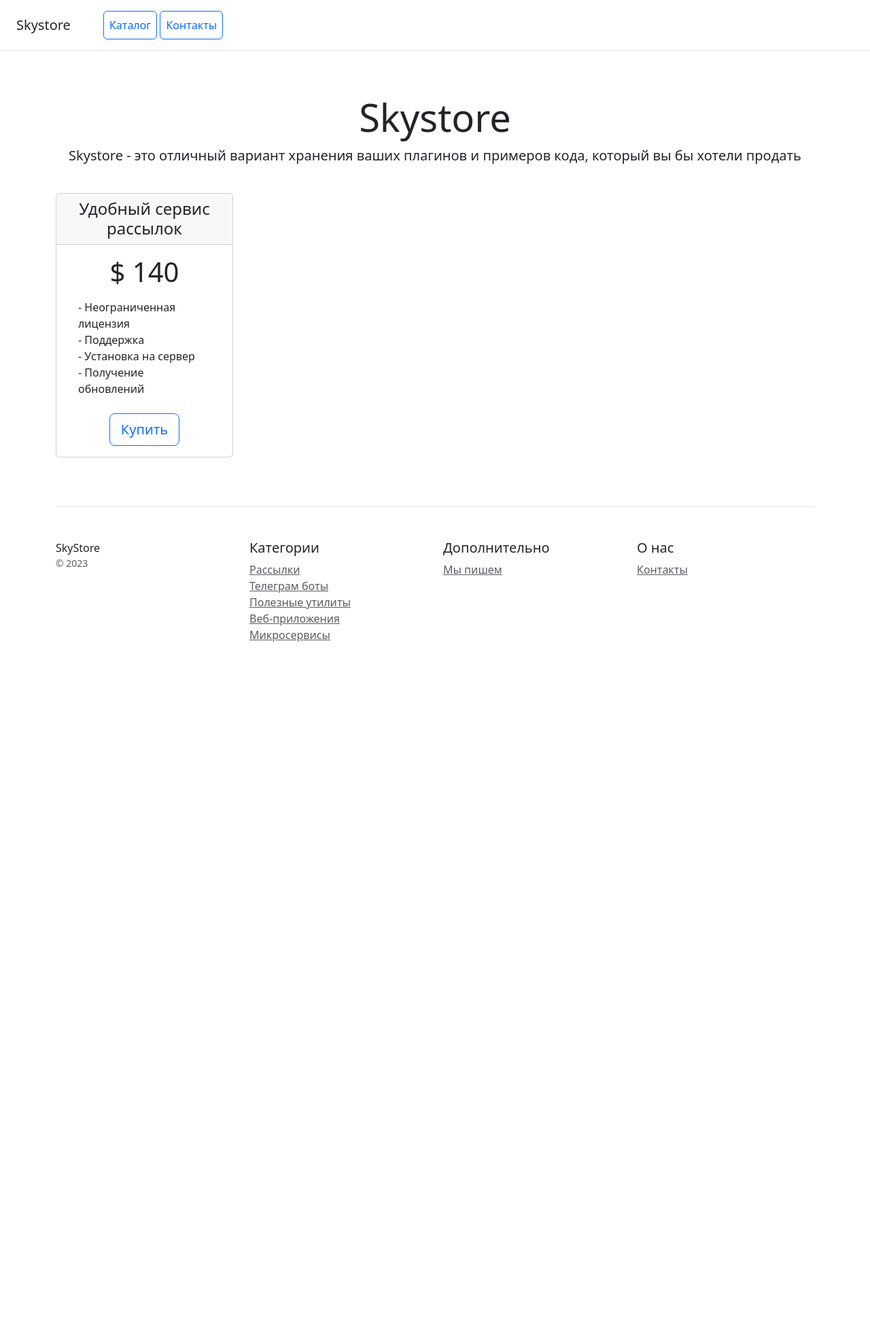
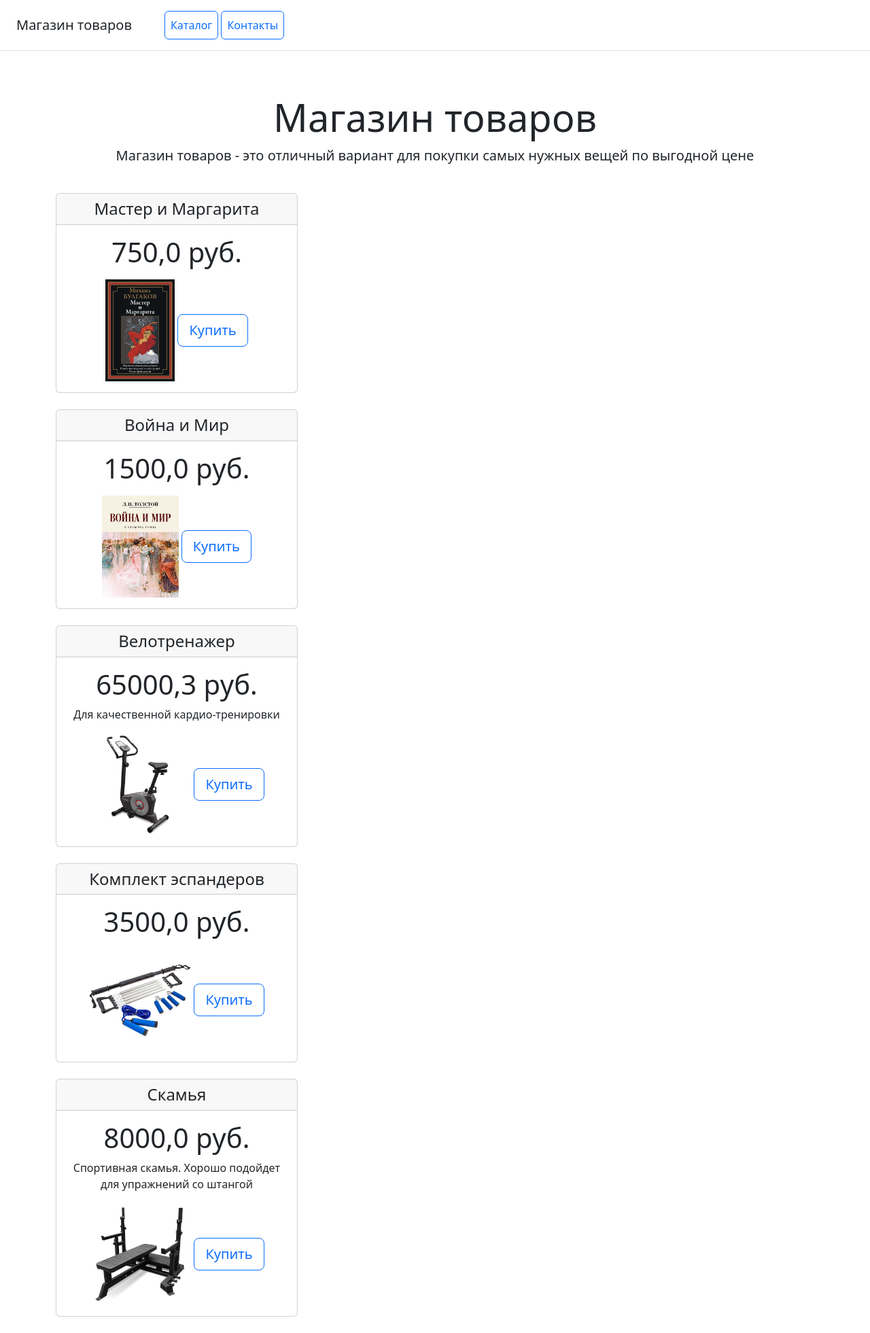
Before and after one commit to Alex26112022/mailing_management_service, a Django app: page / in a window 1280 px wide. Shown: the whole page at 68% size. Before the commit the page ends 944 px from the top, so only its background shows below. Run offline with Django 5.2, Linux system fonts and the light colour scheme; data comes from the database, SQL or seed files in the repository.

Commit message:
refactor index

```diff
--- a/catalog/templates/catalog/index.html
+++ b/catalog/templates/catalog/index.html
@@ -3,12 +3,12 @@
 <head>
     <meta charset="utf-8">
     <meta name="viewport" content="width=device-width, initial-scale=1">
-    <title>Skystore</title>
+    <title>Магазин товаров</title>
     <link href="https://cdn.jsdelivr.net/npm/bootstrap@5.3.2/dist/css/bootstrap.min.css" rel="stylesheet" integrity="sha384-T3c6CoIi6uLrA9TneNEoa7RxnatzjcDSCmG1MXxSR1GAsXEV/Dwwykc2MPK8M2HN" crossorigin="anonymous">
 </head>
 <body>
 <div class="d-flex flex-column flex-md-row align-items-center p-3 px-md-4 mb-3 bg-white border-bottom box-shadow">
-    <h5 class="my-0 mr-md-auto font-weight-normal">Skystore</h5>
+    <h5 class="my-0 mr-md-auto font-weight-normal">Магазин товаров</h5>
     <nav class="ms-5">
         <a class="p-2 btn btn-outline-primary" href="/">Каталог</a>
         <a class="p-2 btn btn-outline-primary" href="/contacts/">Контакты</a>
@@ -16,63 +16,32 @@
 </div>
 
 <div class="pricing-header px-3 py-3 pt-md-5 pb-md-4 mx-auto text-center">
-    <h1 class="display-4">Skystore</h1>
-    <p class="lead">Skystore - это отличный вариант хранения ваших плагинов и примеров кода, который вы бы хотели
-        продать</p>
+    <h1 class="display-4">Магазин товаров</h1>
+    <p class="lead">Магазин товаров - это отличный вариант для покупки самых
+        нужных вещей по выгодной цене</p>
 </div>
 
+{% for product in data_products %}
 <div class="container">
     <div class="row text-center">
-        <div class="col-3">
+        <div class="col-4">
             <div class="card mb-4 box-shadow">
                 <div class="card-header">
-                    <h4 class="my-0 font-weight-normal">Удобный сервис рассылок</h4>
+                    <h4 class="my-0 font-weight-normal">{{ product.title }}</h4>
                 </div>
                 <div class="card-body">
-                    <h1 class="card-title pricing-card-title">$ 140</h1>
-                    <ul class="list-unstyled mt-3 mb-4 text-start m-3">
-                        <li>- Неограниченная лицензия</li>
-                        <li>- Поддержка</li>
-                        <li>- Установка на сервер</li>
-                        <li>- Получение обновлений</li>
-                    </ul>
+                    <h1 class="card-title pricing-card-title">
+                        {{product.price }} руб.</h1>
+                    <p>{{ product.description }}</p>
+                    <img src="{{ product.image.url }}"
+                         style="max-height: 150px;">
                     <button type="button" class="btn btn-lg btn-block btn-outline-primary">Купить</button>
                 </div>
             </div>
         </div>
     </div>
-
-    <footer class="pt-4 my-md-5 pt-md-5 border-top">
-        <div class="row">
-            <div class="col-12 col-md">
-                SkyStore
-                <small class="d-block mb-3 text-muted">&copy; 2023</small>
-            </div>
-            <div class="col-6 col-md">
-                <h5>Категории</h5>
-                <ul class="list-unstyled text-small">
-                    <li><a class="text-muted" href="#">Рассылки</a></li>
-                    <li><a class="text-muted" href="#">Телеграм боты</a></li>
-                    <li><a class="text-muted" href="#">Полезные утилиты</a></li>
-                    <li><a class="text-muted" href="#">Веб-приложения</a></li>
-                    <li><a class="text-muted" href="#">Микросервисы</a></li>
-                </ul>
-            </div>
-            <div class="col-6 col-md">
-                <h5>Дополнительно</h5>
-                <ul class="list-unstyled text-small">
-                    <li><a class="text-muted" href="#">Мы пишем</a></li>
-                </ul>
-            </div>
-            <div class="col-6 col-md">
-                <h5>О нас</h5>
-                <ul class="list-unstyled text-small">
-                    <li><a class="text-muted" href="/contacts/">Контакты</a></li>
-                </ul>
-            </div>
-        </div>
-    </footer>
 </div>
+{% endfor %}
 
 <script src="https://cdn.jsdelivr.net/npm/bootstrap@5.3.2/dist/js/bootstrap.bundle.min.js" integrity="sha384-C6RzsynM9kWDrMNeT87bh95OGNyZPhcTNXj1NW7RuBCsyN/o0jlpcV8Qyq46cDfL" crossorigin="anonymous"></script>
 </body>
--- a/catalog/views.py
+++ b/catalog/views.py
@@ -1,11 +1,13 @@
 from django.shortcuts import render
-from django.http import HttpResponse
+from .models import Category, Product
 
 from catalog.write_csv import write_csv
 
 
 def index(request):
-    return render(request, 'catalog/index.html')
+    data_products = Product.objects.all()
+    return render(request, 'catalog/index.html',
+                  {'data_products': data_products[:5]})
 
 
 def contacts(request):
```
